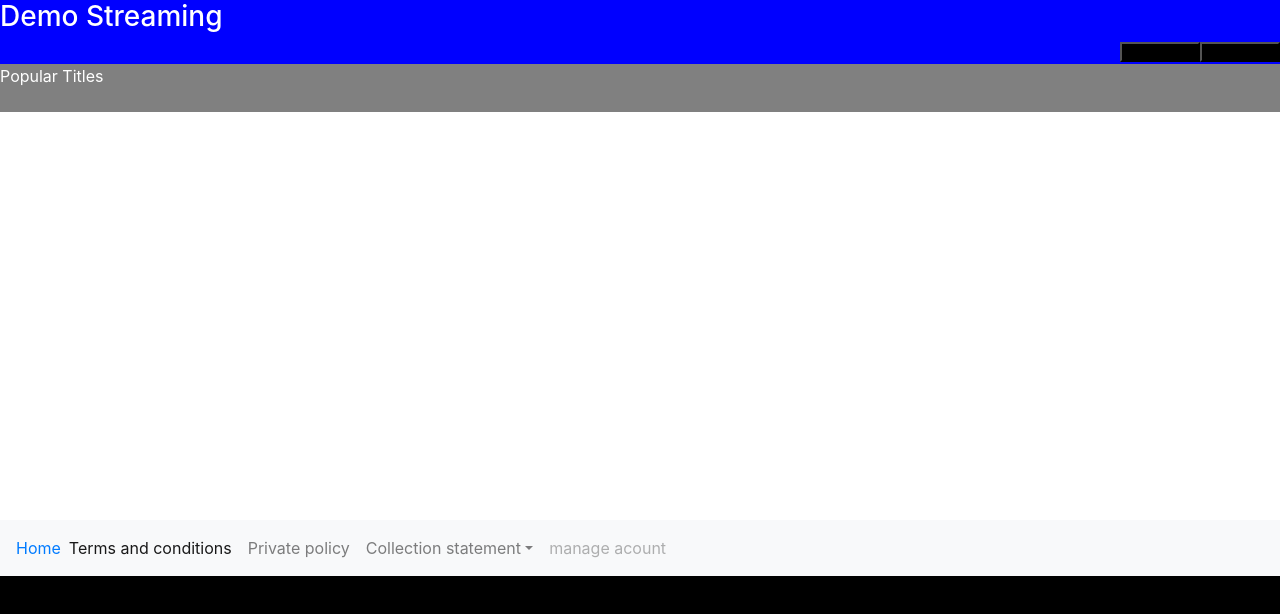
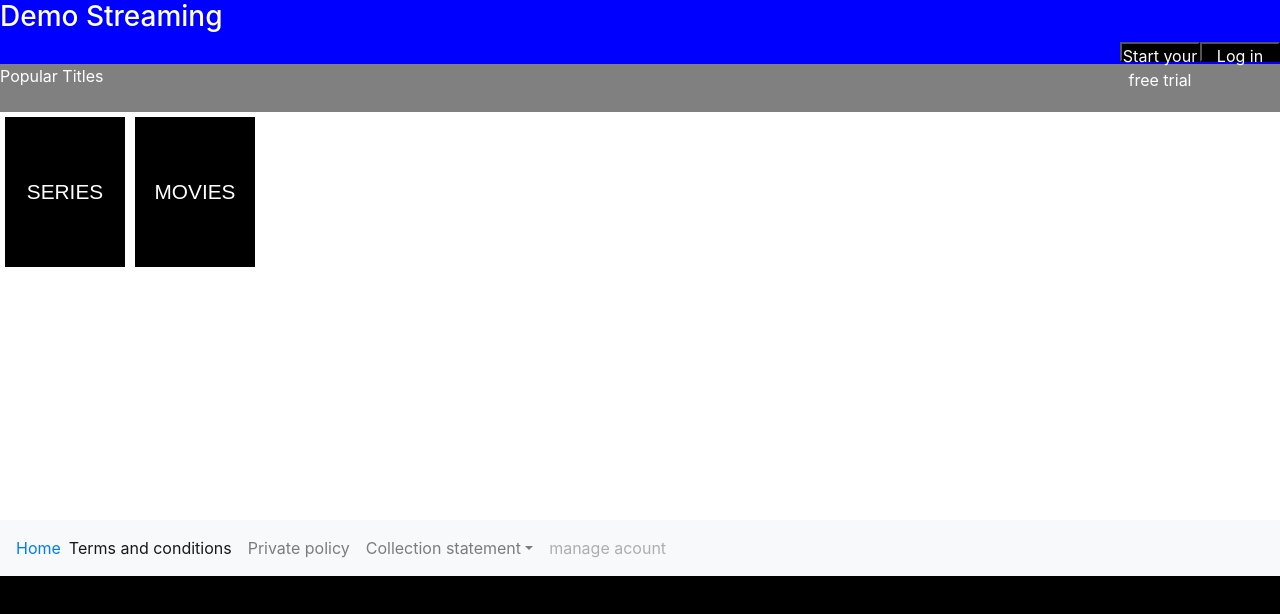
Before and after one commit to Oba-Keng/Movies-series_app, a React (Create React App) app in the folder front_end/: page / in a window 1280 px wide. Shown: the top 614 px of the page. Built offline with nearby package versions, Linux system fonts and the light colour scheme.

Commit message:
json category

```diff
--- a/front_end/src/App.css
+++ b/front_end/src/App.css
@@ -1,13 +1,17 @@
 :root {
-    --light-green:#299;
-    --dark-green:#291;
+  --light-green: #299;
+  --dark-green: #291;
+}
 
+* {
+  margin: 0;
+  padding: 0;
+  box-sizing: border-box;
+}
+
+content-button {
+
+    width: 40px;
+    height: 40px;
 
 }
-
-*{
-    margin: 0;
-    padding: 0;
-    box-sizing: border-box;
-
-}
--- a/front_end/src/App.js
+++ b/front_end/src/App.js
@@ -4,6 +4,7 @@ import Header from "./components/regions/Home";
 import Footer from "./components/regions/Home/footer";
 import Bar from "./components/regions/Home/bar";
 import Categories from "./components/regions/Categories";
+import Content from "./components/regions/Home/content";
 
 function App() {
   return (
@@ -11,6 +12,7 @@ function App() {
       <Header />
       <Bar />
       <Categories />
+      <Content />
       <Footer />
     </div>
   );
--- /dev/null
+++ b/front_end/src/components/regions/Home/content.js
@@ -0,0 +1,30 @@
+import React from "react";
+import styled from "styled-components";
+
+export default function Content() {
+  return (
+    <React.Fragment>
+      <div>
+        <Button onClick={seriesList}>SERIES</Button>
+        <Button>MOVIES</Button>
+      </div>
+    </React.Fragment>
+  );
+}
+
+const seriesList = e => {
+  return <div>Welcome</div>;
+};
+
+const Button = styled.button`
+  font-family: sans-serif;
+  font-size: 1.3rem;
+  border: none;
+  height: 150px;
+  width: 120px;
+  margin: 5px;
+  color: white;
+  background-color: black;
+  top: 40px;
+  top-margin 10px;
+`;
--- a/front_end/src/components/regions/Home/footer.js
+++ b/front_end/src/components/regions/Home/footer.js
@@ -6,6 +6,14 @@ export default function Footer() {
   return (
     <FooterContainer>
       <NavBar />
+      <div>
+        <a className="icon">
+          <i className="fa fa-facebook"></i>
+        </a>
+        <a className="icon">
+          <i className="fa fa-twitter"></i>
+        </a>
+      </div>
     </FooterContainer>
   );
 }
--- a/front_end/src/components/regions/Home/index.js
+++ b/front_end/src/components/regions/Home/index.js
@@ -7,8 +7,8 @@ export default function Header() {
     <HeaderContainer>
       <div className="App">
         <h3>Demo Streaming</h3>
-        <button classname="btn btn-primary"></button>
-        <button classname="btn btn-primary"></button>
+        <button classname="btn btn-primary">Log in</button>
+        <button classname="btn btn-primary">Start your free trial</button>
       </div>
     </HeaderContainer>
   );
```
